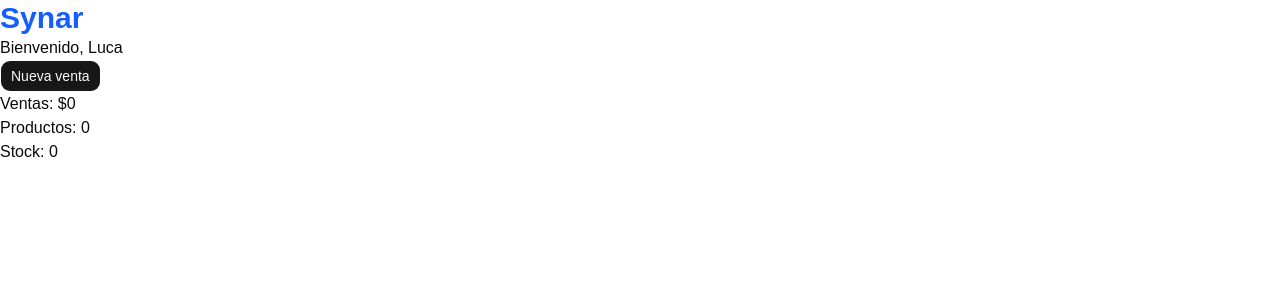
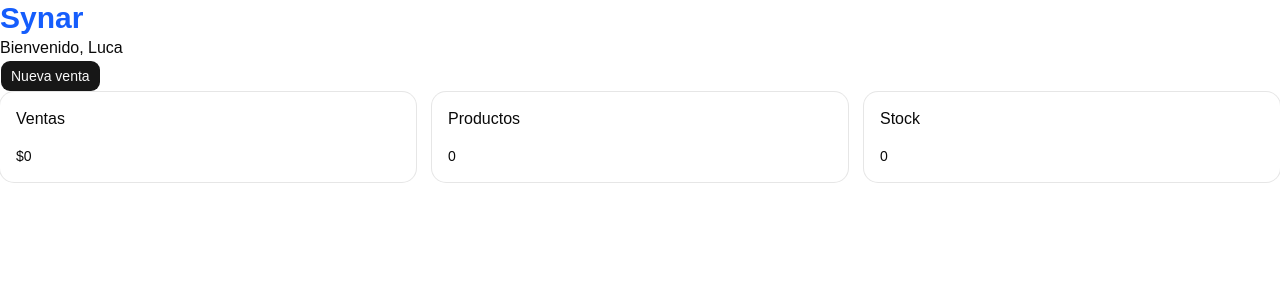
Before and after one commit to LucaxHD06/Synar, a React (Vite) app: page / in a window 1280 px wide. Shown: the top 300 px of the page. Built offline with nearby package versions, Linux system fonts and the light colour scheme.

Commit message:
Convertir indicadores del dashboard en Card de shadcn

```diff
--- a/src/App.tsx
+++ b/src/App.tsx
@@ -1,4 +1,5 @@
 import { Button } from '@/components/ui/button'
+import { Card, CardHeader, CardTitle, CardContent } from '@/components/ui/card'
 
 function App() {
 
@@ -7,10 +8,32 @@ function App() {
         <h1 className="text-3xl font-bold text-blue-600">Synar</h1>
         <p>Bienvenido, Luca</p>
         <Button>Nueva venta</Button>
-        <div>
-          <div>Ventas: $0</div>
-          <div>Productos: 0</div>
-          <div>Stock: 0</div>
+
+        <div className="flex gap-4 ">
+        <Card className='flex-1 min-w-[160px]'>
+          <CardHeader>
+            <CardTitle>Ventas</CardTitle>
+          </CardHeader>
+          <CardContent>
+            $0
+          </CardContent>
+        </Card>
+        <Card className='flex-1 min-w-[160px]'>
+          <CardHeader>
+            <CardTitle>Productos</CardTitle>
+          </CardHeader>
+          <CardContent>
+            0
+          </CardContent>
+        </Card>
+        <Card className='flex-1 min-w-[160px]'>
+          <CardHeader>
+            <CardTitle>Stock</CardTitle>
+          </CardHeader>
+          <CardContent>
+            0
+          </CardContent>
+        </Card>
         </div>
       </div>
     )
```
